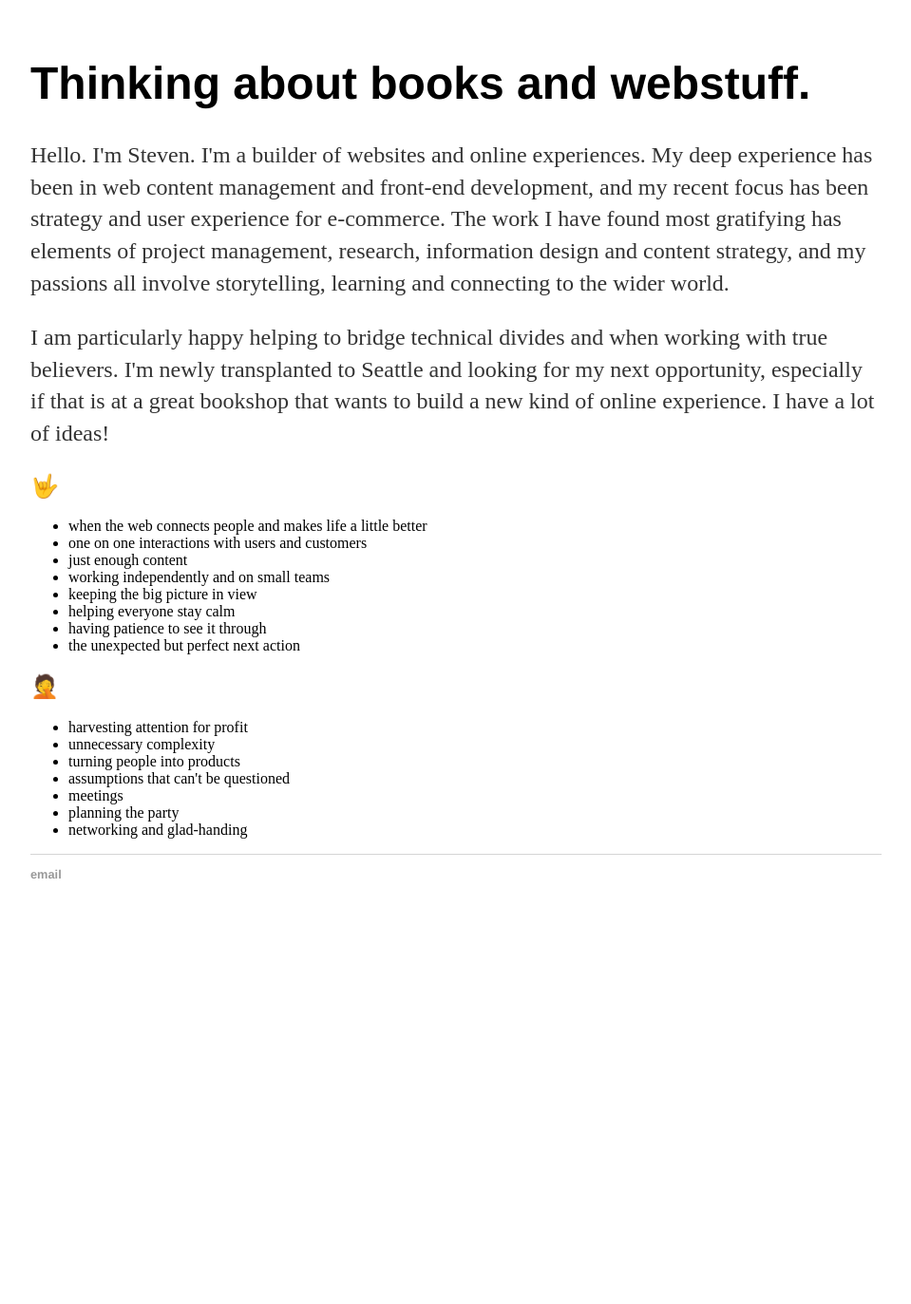
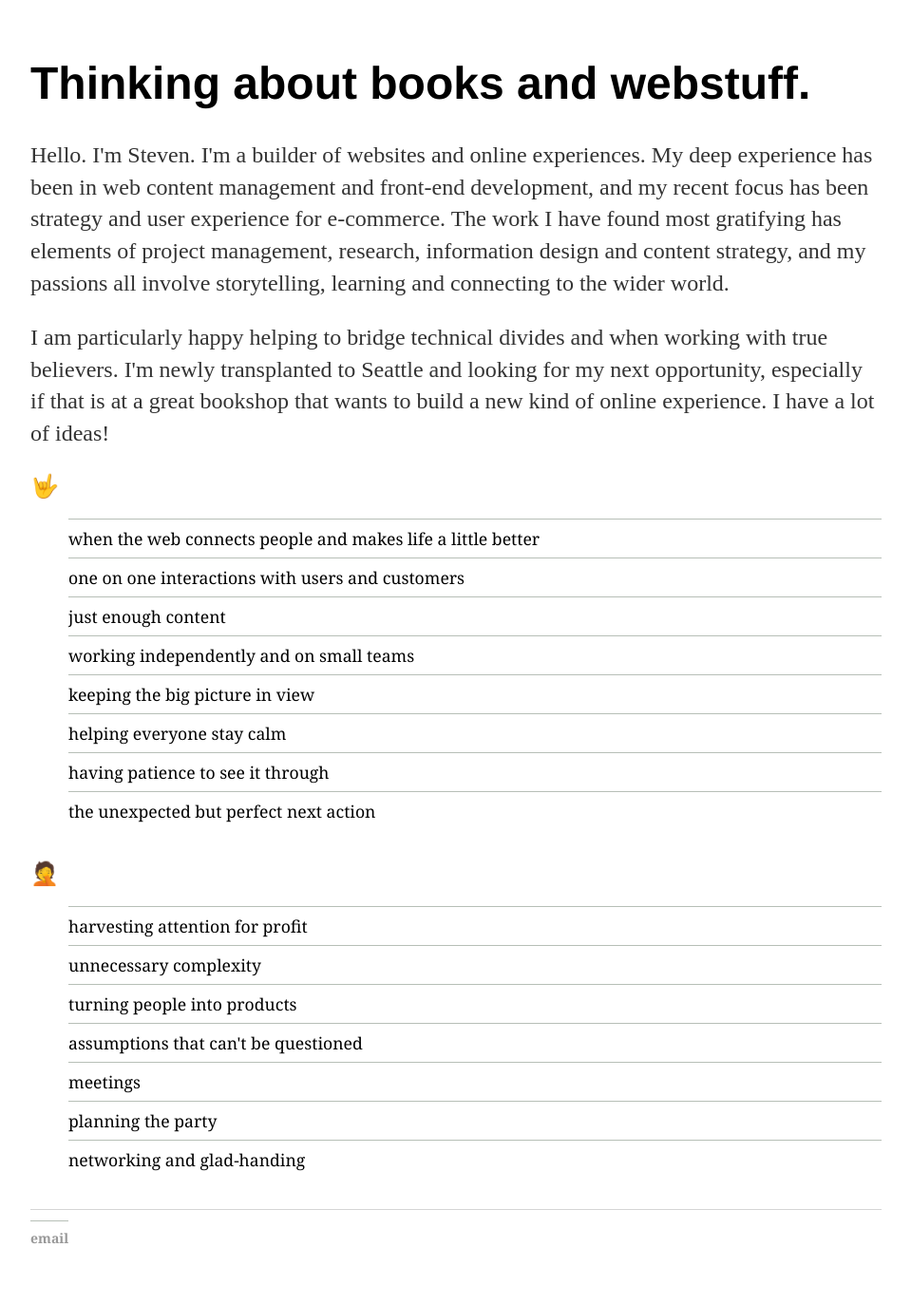
Before and after one commit to StevenPate/stevenpate.github.io, a Jekyll site: the page built from index.html, in a window 1280 px wide. Shown: the whole page at 95% size, without its empty margins (160-1119 px from the left). Built offline with Jekyll 4.4.1, drawn with Linux system fonts in a browser that asks for light colours; before the commit the page ends 988 px from its top, so only the background shows below that.

Commit message:
Update main.css

```diff
--- a/css/main.css
+++ b/css/main.css
@@ -41,3 +41,18 @@ ul.posts {
 ul.posts li {
     list-style: none;
 }
+
+
+ul {
+    font-family: sans-serif;
+    margin: 20px auto 40px;
+    font-size: 1.1em;
+}
+
+ul li {
+    list-style: none;
+    margin-top: .5rem;
+    padding-top: .5rem;
+    border-top: 1px solid #b7bfb7;
+    font-family: "ff-tisa-web-pro-1","ff-tisa-web-pro-2", Georgia, Times, serif;
+}
```
